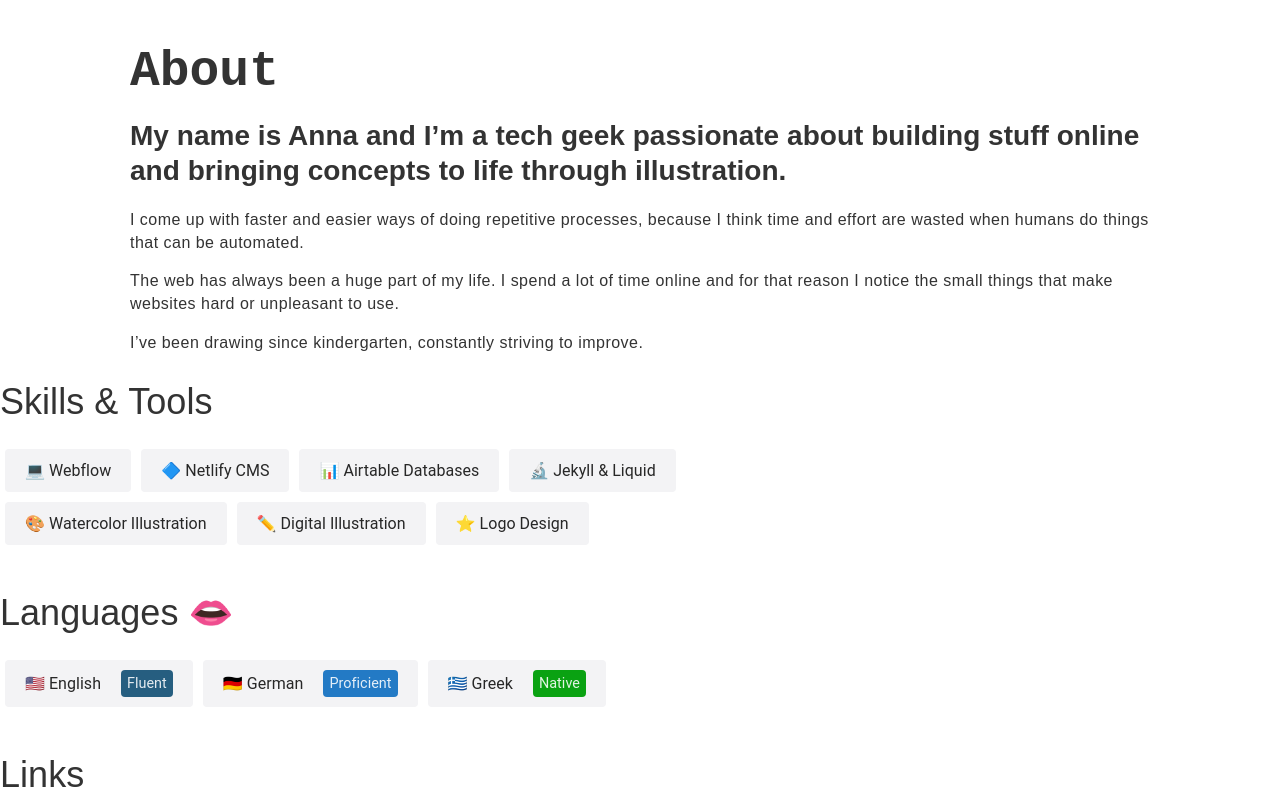
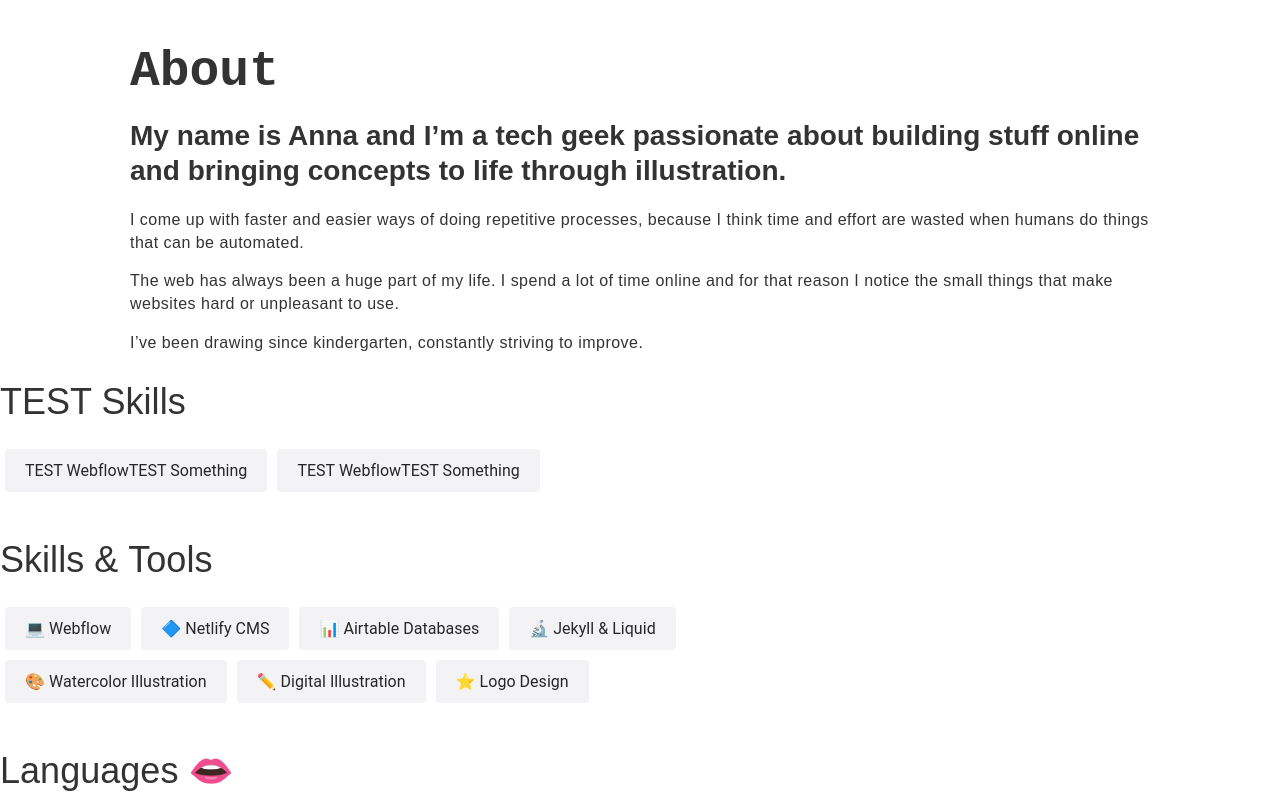
Before and after one commit to anna-filou/2019-portfolio, a Jekyll site: the page built from en/about.html, in a window 1280 px wide and 900 px high, cut to the strip 106-900 px from the top of the window. Built offline with Jekyll 4.4.1, drawn with Linux system fonts in a browser that asks for light colours.

Commit message:
about repeat test

```diff
--- a/_config.yml
+++ b/_config.yml
@@ -31,6 +31,12 @@ jam-en: Read more about the JAMstack
 jam-de: Lesen Sie mehr über den JAMstack
 jam-gr: Διαβάστε σχετικά με το JAMstack
 
+# About
+# Skills
+skills:
+  - TEST Webflow
+  - TEST Something
+
 # Exclude from processing.
 # The following items will not be processed, by default. Create a custom list
 # to override the default setting.
--- a/_includes/pages/about.html
+++ b/_includes/pages/about.html
@@ -5,6 +5,16 @@
       {% endcapture %}
       {{ about | markdownify }}
       </div>
+
+      <h2>TEST Skills</h2>
+      <div class="skills-wrapper">
+        {% for skill in site.skills %}
+        <div class="skill-block">
+          <div>{{ site.skills }}</div>
+        </div>
+        {% endfor %}
+      </div>
+
       <h2>Skills &amp; Tools</h2>
       <div class="skills-wrapper">
         <div class="skill-block">
```
Also changed, not shown: now.md (+1 -1 lines).
